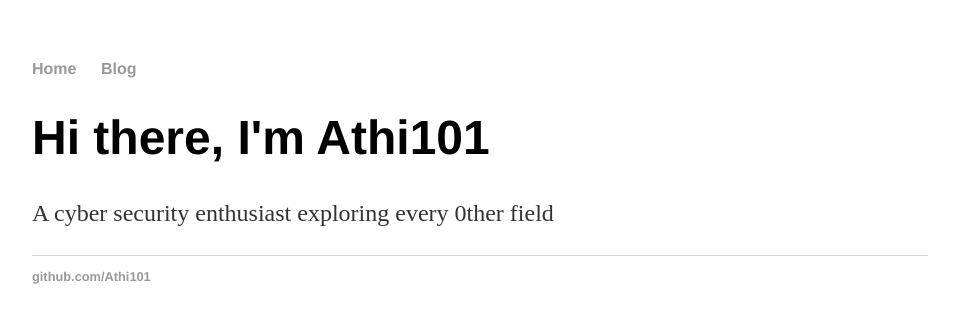
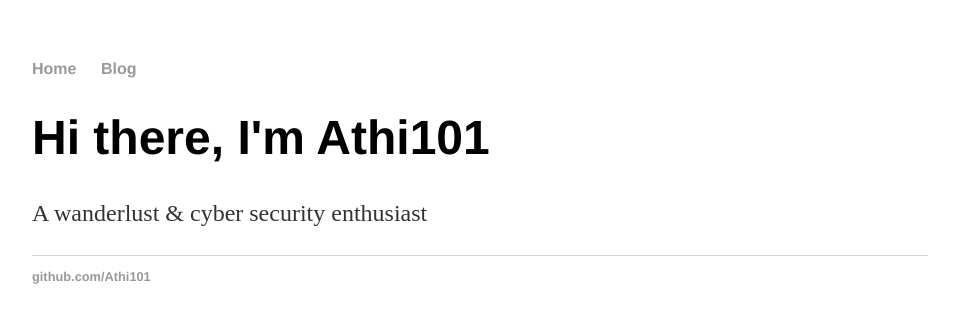
Before and after one commit to Athi101/Athi101.github.io, a Jekyll site: the page built from index.html, in a window 1280 px wide. Shown: the top 323 px of the page, without its empty margins (160-1119 px from the left). Built offline with Jekyll 4.4.1, drawn with Linux system fonts in a browser that asks for light colours.

Commit message:
Update index.html

```diff
--- a/index.html
+++ b/index.html
@@ -4,5 +4,5 @@ title: Running Out of Ink
 ---
 <div class="blurb">
 	<h1>Hi there, I'm Athi101</h1>
-	<p>A cyber security enthusiast exploring every 0ther field</p>
+	<p>A wanderlust & cyber security enthusiast</p>
 </div><!-- /.blurb -->
```
